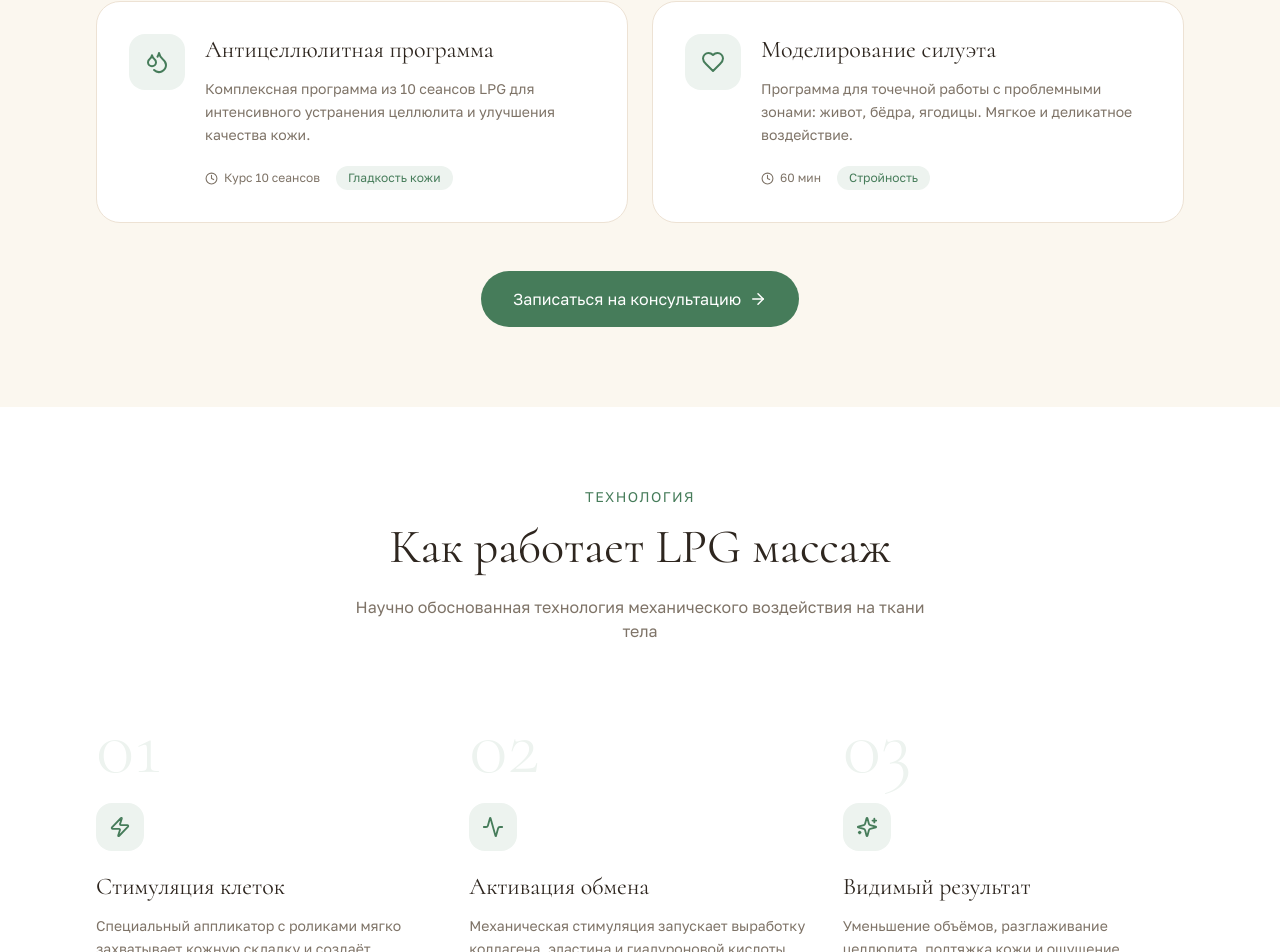
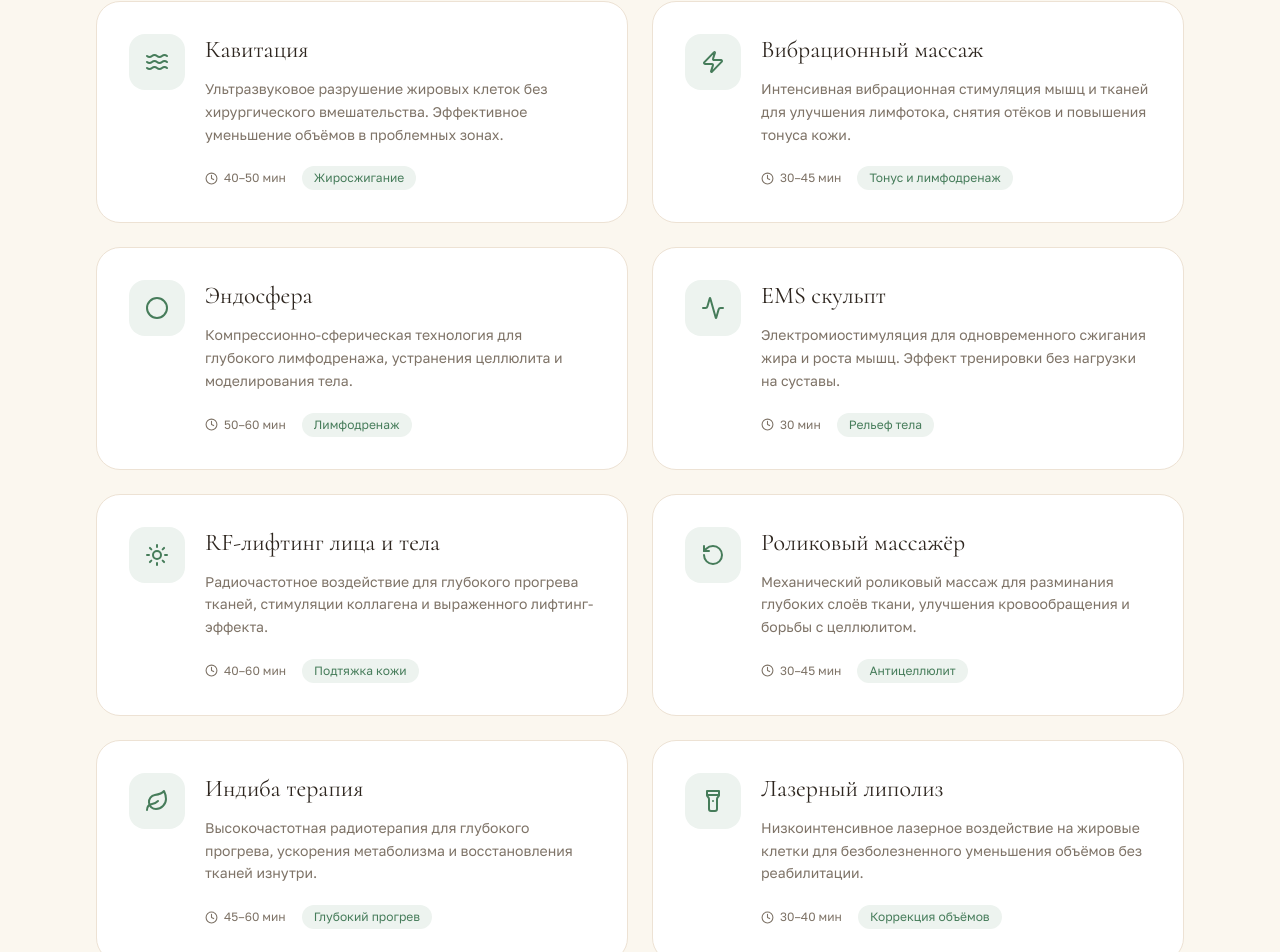
Before and after one commit to pr-poehali-dev/body-slim-lpg-website, a React (Vite) app: page / in a window 1280 px wide. Shown: the part 1629-2581 px from the top of the page. Built offline with nearby package versions, Linux system fonts and the light colour scheme.

Commit message:
refactor: обновить процедуры спа-услуг

```diff
--- a/src/components/HeroAndServices.tsx
+++ b/src/components/HeroAndServices.tsx
@@ -21,18 +21,67 @@ const services = [
     effect: "Омоложение",
   },
   {
-    icon: "Droplets",
-    title: "Антицеллюлитная программа",
-    desc: "Комплексная программа из 10 сеансов LPG для интенсивного устранения целлюлита и улучшения качества кожи.",
-    duration: "Курс 10 сеансов",
-    effect: "Гладкость кожи",
+    icon: "Waves",
+    title: "Кавитация",
+    desc: "Ультразвуковое разрушение жировых клеток без хирургического вмешательства. Эффективное уменьшение объёмов в проблемных зонах.",
+    duration: "40–50 мин",
+    effect: "Жиросжигание",
   },
   {
-    icon: "Heart",
-    title: "Моделирование силуэта",
-    desc: "Программа для точечной работы с проблемными зонами: живот, бёдра, ягодицы. Мягкое и деликатное воздействие.",
-    duration: "60 мин",
-    effect: "Стройность",
+    icon: "Zap",
+    title: "Вибрационный массаж",
+    desc: "Интенсивная вибрационная стимуляция мышц и тканей для улучшения лимфотока, снятия отёков и повышения тонуса кожи.",
+    duration: "30–45 мин",
+    effect: "Тонус и лимфодренаж",
+  },
+  {
+    icon: "Circle",
+    title: "Эндосфера",
+    desc: "Компрессионно-сферическая технология для глубокого лимфодренажа, устранения целлюлита и моделирования тела.",
+    duration: "50–60 мин",
+    effect: "Лимфодренаж",
+  },
+  {
+    icon: "Activity",
+    title: "EMS скульпт",
+    desc: "Электромиостимуляция для одновременного сжигания жира и роста мышц. Эффект тренировки без нагрузки на суставы.",
+    duration: "30 мин",
+    effect: "Рельеф тела",
+  },
+  {
+    icon: "Sun",
+    title: "RF-лифтинг лица и тела",
+    desc: "Радиочастотное воздействие для глубокого прогрева тканей, стимуляции коллагена и выраженного лифтинг-эффекта.",
+    duration: "40–60 мин",
+    effect: "Подтяжка кожи",
+  },
+  {
+    icon: "RotateCcw",
+    title: "Роликовый массажёр",
+    desc: "Механический роликовый массаж для разминания глубоких слоёв ткани, улучшения кровообращения и борьбы с целлюлитом.",
+    duration: "30–45 мин",
+    effect: "Антицеллюлит",
+  },
+  {
+    icon: "Leaf",
+    title: "Индиба терапия",
+    desc: "Высокочастотная радиотерапия для глубокого прогрева, ускорения метаболизма и восстановления тканей изнутри.",
+    duration: "45–60 мин",
+    effect: "Глубокий прогрев",
+  },
+  {
+    icon: "Flashlight",
+    title: "Лазерный липолиз",
+    desc: "Низкоинтенсивное лазерное воздействие на жировые клетки для безболезненного уменьшения объёмов без реабилитации.",
+    duration: "30–40 мин",
+    effect: "Коррекция объёмов",
+  },
+  {
+    icon: "Wind",
+    title: "Прессотерапия с прогревом",
+    desc: "Пневматический лимфодренажный массаж с тепловым эффектом. Выводит токсины, снимает отёки и улучшает самочувствие.",
+    duration: "40–50 мин",
+    effect: "Детокс и отёки",
   },
 ];
 
```
